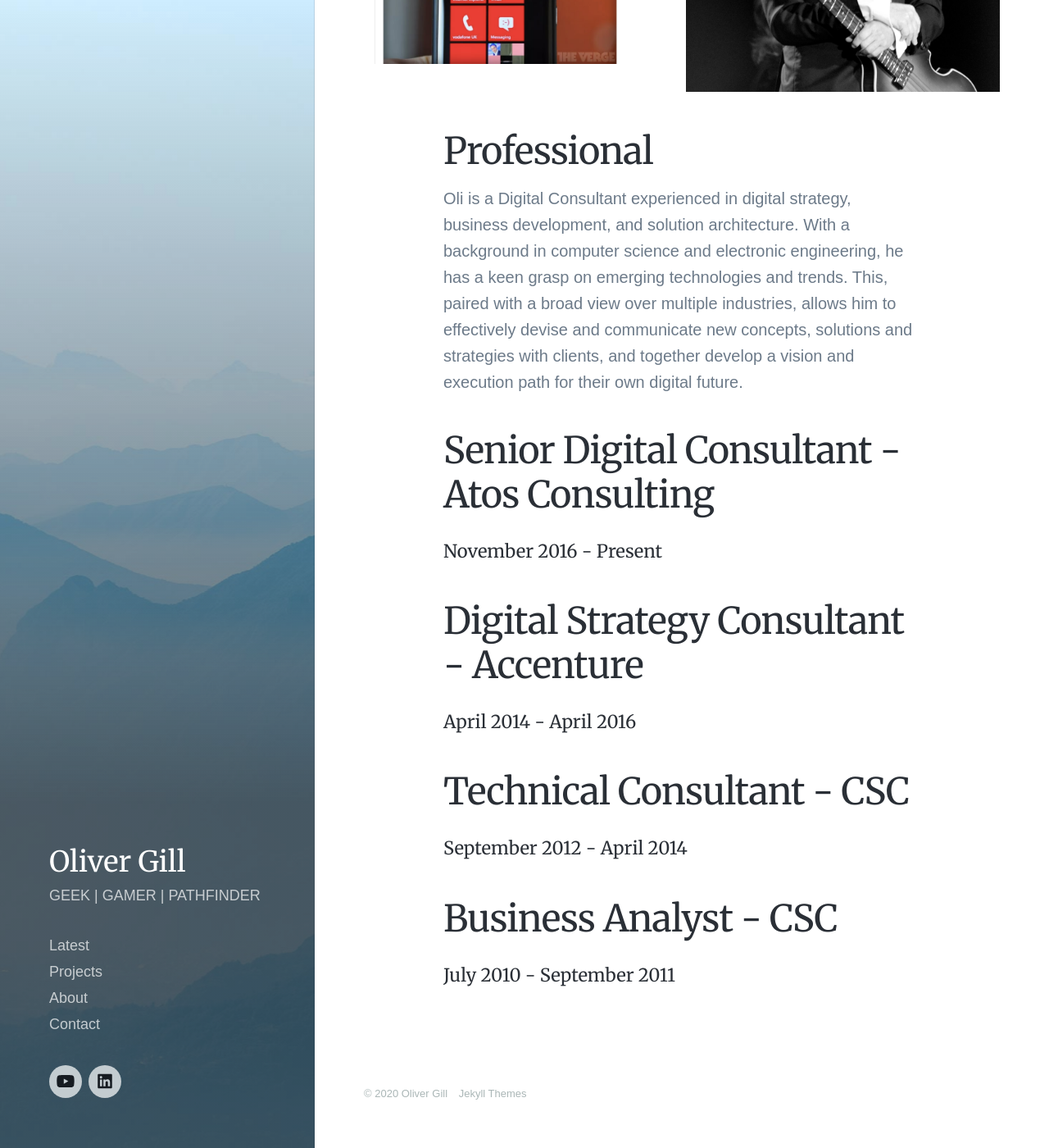
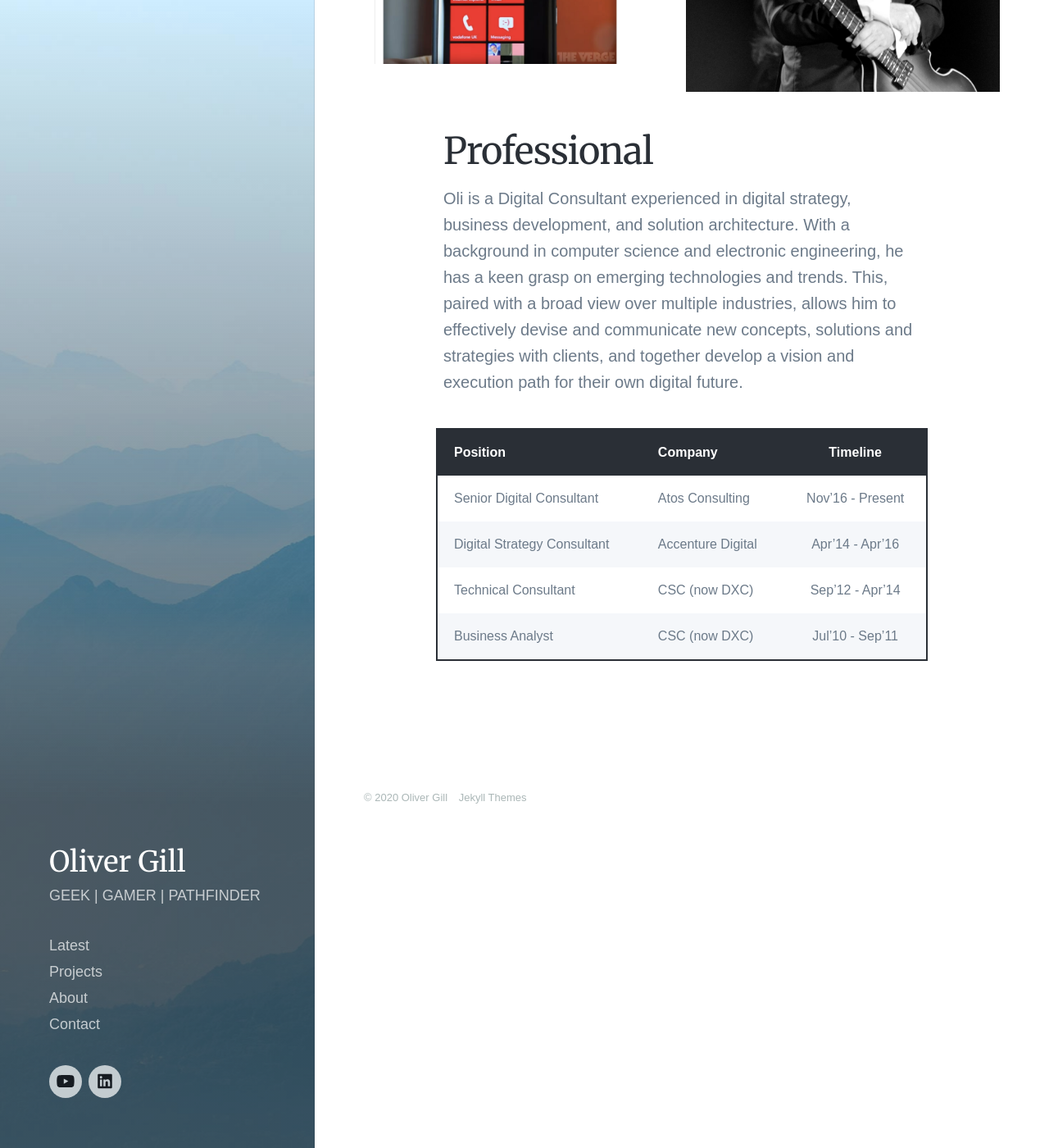
Before and after one commit to olivergillcom/olivergillblog.github.io, a Jekyll site: the page built from _pages/about.md, in a window 1280 px wide and 1400 px high, scrolled down 2289 px. Shown: the whole window at 82% size. Built offline with Jekyll 4.4.1, drawn with Linux system fonts in a browser that asks for light colours; nearby versions of some CDN libraries; some web fonts are replaced.

Commit message:
Update about.md

```diff
--- a/_pages/about.md
+++ b/_pages/about.md
@@ -30,18 +30,9 @@ My passion for technology continues at home with personal projects featuring in
 Oli is a Digital Consultant experienced in digital strategy, business development, and solution architecture. With a background in computer science and electronic engineering, he has a keen grasp on emerging technologies and trends. This, paired with a broad view over multiple industries, allows him to effectively devise and communicate new concepts, solutions and strategies with clients, and together develop a vision and execution path for their own digital future.
 
 
-
-## Senior Digital Consultant - Atos Consulting
-#### November 2016 - Present
-
-
-## Digital Strategy Consultant - Accenture
-#### April 2014 - April 2016
-
-
-## Technical Consultant - CSC
-#### September 2012 - April 2014
-
-
-## Business Analyst - CSC
-#### July 2010 - September 2011
+| Position        | Company           | Timeline  |
+| ------------- |-------------|:-----:|
+| Senior Digital Consultant  | Atos Consulting | Nov'16 - Present |
+| Digital Strategy Consultant | Accenture Digital | Apr'14 - Apr'16 |
+| Technical Consultant | CSC (now DXC) | Sep'12 - Apr'14 |
+| Business Analyst | CSC (now DXC) | Jul'10 - Sep'11 |
```
